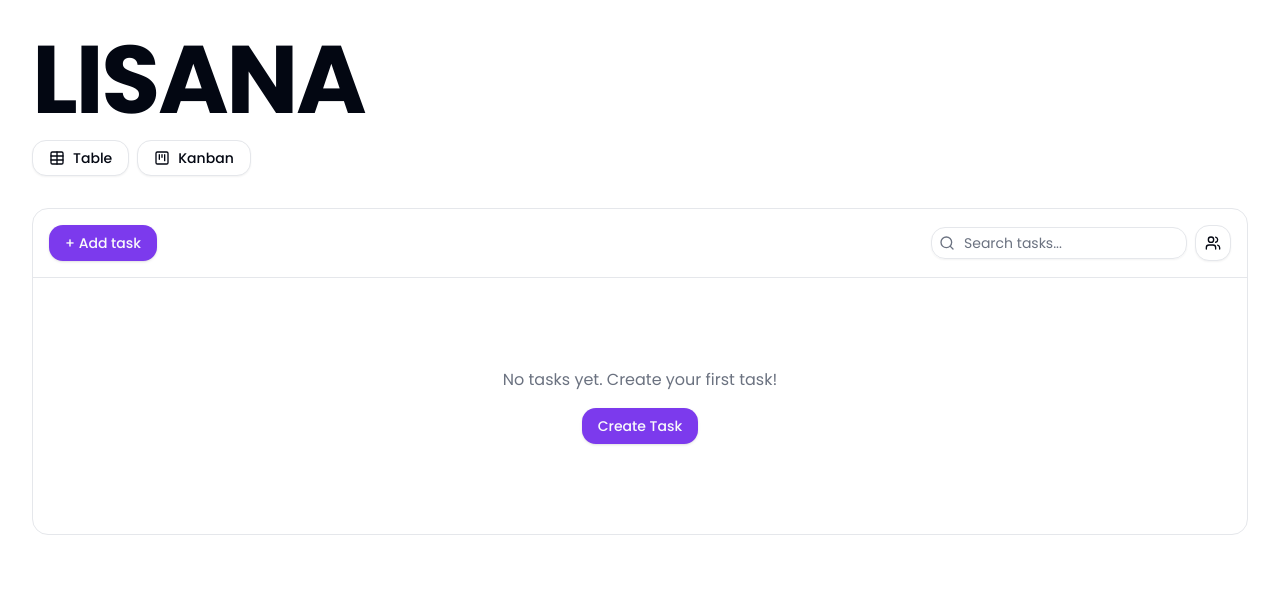
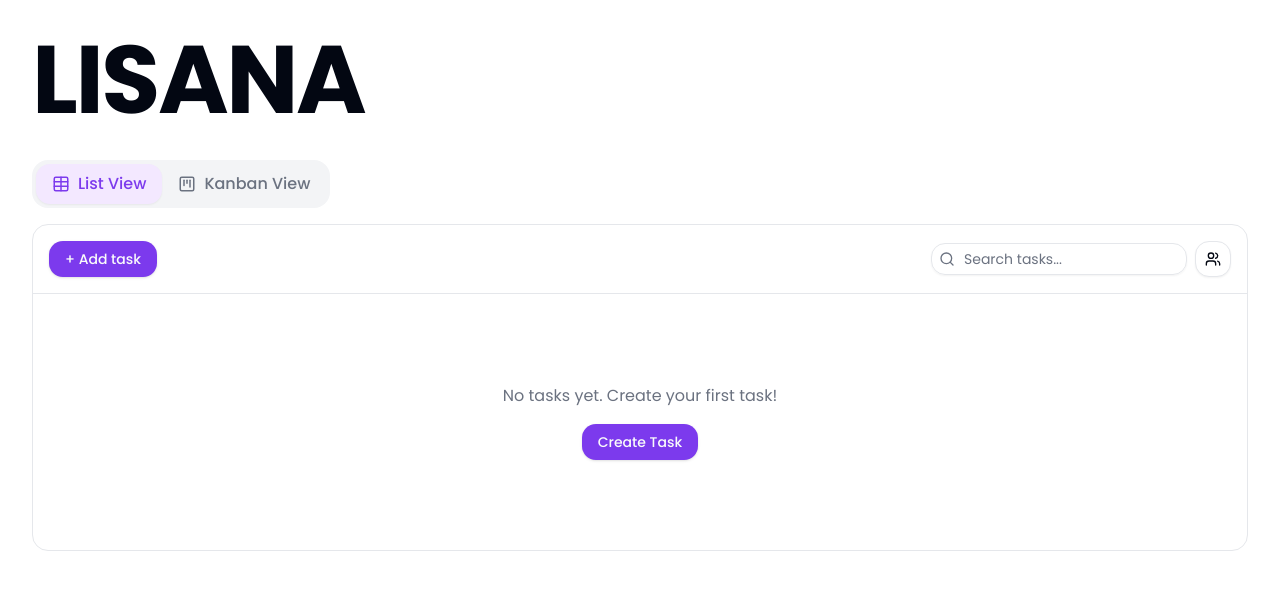
Before and after one commit to katungi/lisana, a Next.js app: page / in a window 1280 px wide. Shown: the top 590 px of the page. Built offline with nearby package versions, Linux system fonts and the light colour scheme.

Commit message:
feat: add a toggle between the table and kanban views

```diff
--- a/src/app/page.tsx
+++ b/src/app/page.tsx
@@ -6,37 +6,60 @@ import { SquareKanban, Table } from "lucide-react";
 import { useTheme } from "next-themes";
 import { useTaskStore } from "@/store/task-store";
 import { Toaster } from "sonner";
+import { useState } from "react";
+import { cn } from "@/lib/utils";
+import { motion } from "framer-motion";
 
 export default function Home() {
   const tasks = useTaskStore((state) => state.tasks);
+  const [activeView, setActiveView] = useState("table");
+
+  const handleViewChange = (view: string) => {
+    setActiveView(view);
+  };
+
   return (
     <div className="min-h-screen p-8">
       <Toaster position="top-right" richColors />
-      <header className="mb-8">
+      <header className="mb-4">
         <div className="flex justify-between items-center">
           <h1 className="text-primary-100 text-8xl font-black tracking-tight leading-none">
             LISANA
           </h1>
         </div>
-        <div className="flex justify-between items-center">
-          <div className="flex gap-2 mt-3">
-            <Button
-              variant={"outline"}
-              className="gap-2"
-              onClick={() => alert("List view clicked")}
-            >
-              <Table size={24} />
-              Table
-            </Button>
-            <Button
-              variant={"outline"}
-              className="gap-2"
-              onClick={() => alert("Grid view clicked")}
-            >
-              <SquareKanban size={24} />
-              Kanban
-            </Button>
-          </div>
+
+        <div className="bg-gray-100 p-1 rounded-lg inline-flex items-center mt-8">
+          <motion.button
+            onClick={() => handleViewChange("table")}
+            className={cn(
+              "flex items-center gap-2 px-4 py-2 rounded-md transition-all",
+              activeView === "table"
+                ? "bg-purple-100 text-primary shadow-sm"
+                : "text-muted-foreground hover:text-primary",
+            )}
+            transition={{ duration: 0.2, ease: "easeInOut" }}
+            whileHover={{ scale: 1.05 }}
+            whileTap={{ scale: 0.95 }}
+          >
+            <Table size={18} />
+            <span className="font-medium">List View</span>
+          </motion.button>
+
+          <motion.button
+            onClick={() => handleViewChange("kanban")}
+            className={cn(
+              "flex items-center gap-2 px-4 py-2 rounded-md transition-all",
+              activeView === "kanban"
+                ? "bg-purple-100 text-primary shadow-sm"
+                : "text-muted-foreground hover:text-primary",
+            )}
+            transition={{ duration: 0.2, ease: "easeInOut" }}
+            whileHover={{ scale: 1.05 }}
+            whileTap={{ scale: 0.95 }}
+          >
+            <SquareKanban size={18} />
+            <span className="font-medium">Kanban View</span>
+          </motion.button>
         </div>
       </header>
       <main>
--- a/src/components/table-view.tsx
+++ b/src/components/table-view.tsx
@@ -199,7 +199,7 @@ export default function TableView({ tasks }: TableViewProps) {
 
     const showClearFilters = (): boolean => {
         return priorityFilter.length > 0 || statusFilter.length > 0;
-    }
+    };
 
     return (
         <div className="rounded-lg border bg-background-card">
@@ -329,7 +329,6 @@ export default function TableView({ tasks }: TableViewProps) {
                                                             </DropdownMenuItem>
                                                         ),
                                                     )}
-
                                                 </DropdownMenuContent>
                                             </DropdownMenu>
                                         </div>
```
